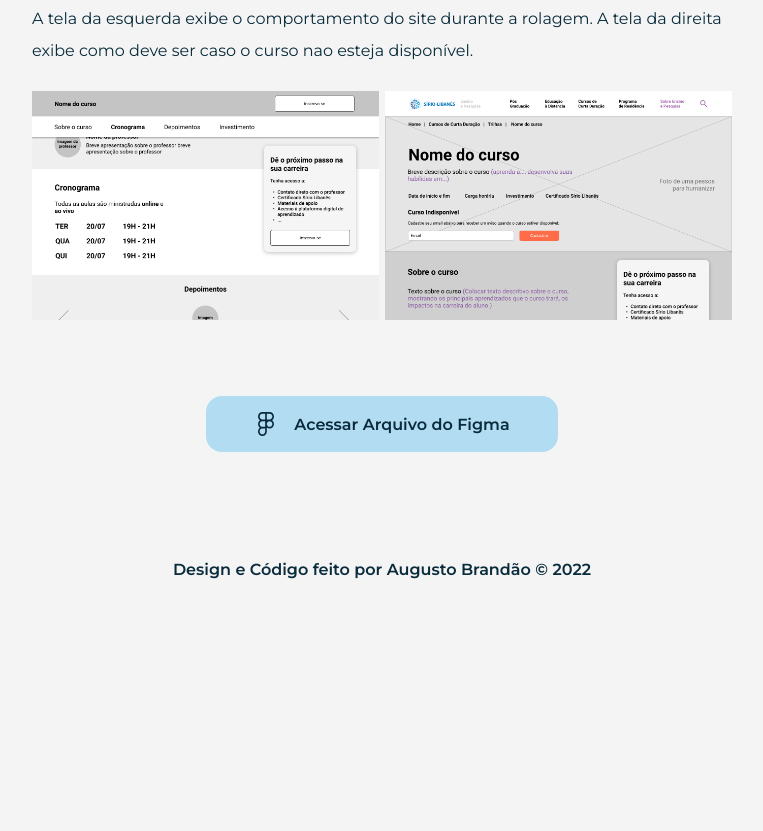
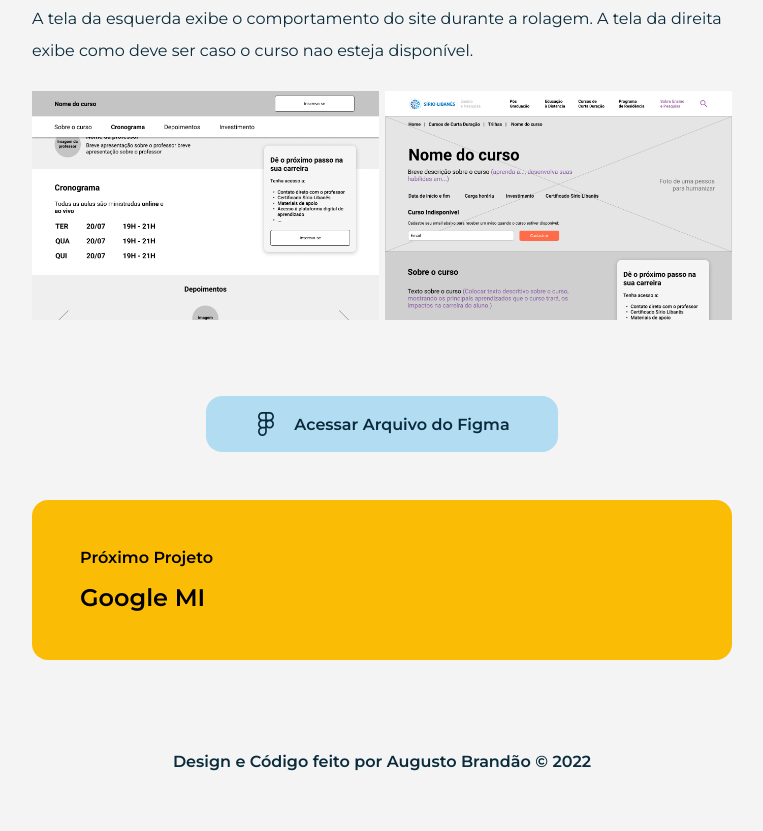
Before and after one commit to gutoobrandao/testeport, a plain HTML site: page conteudo/hsl-iep.html in a window 1280 px wide. Shown: the part 3982-4813 px from the top of the page, without its empty margins (258-1021 px from the left). Before the commit the page ends 4622 px from the top, so only its background shows below. Drawn offline with Linux system fonts and the light colour scheme.

Commit message:
Update hsl-iep.html

```diff
--- a/conteudo/hsl-iep.html
+++ b/conteudo/hsl-iep.html
@@ -60,6 +60,12 @@
             <h6>Acessar Arquivo do Figma</h6>
         </a>
     </article>
+    <nav id="nav-inferior">
+        <a class="nav-inferior nav-googlemi" href="../conteudo/google-mi.html">
+            <h6>Próximo Projeto</h6>
+            <h4>Google MI</h4>
+        </a>
+    </nav>
     <footer>
         <h6>Design e Código feito por Augusto Brandão © 2022</h6>
     </footer>
```
